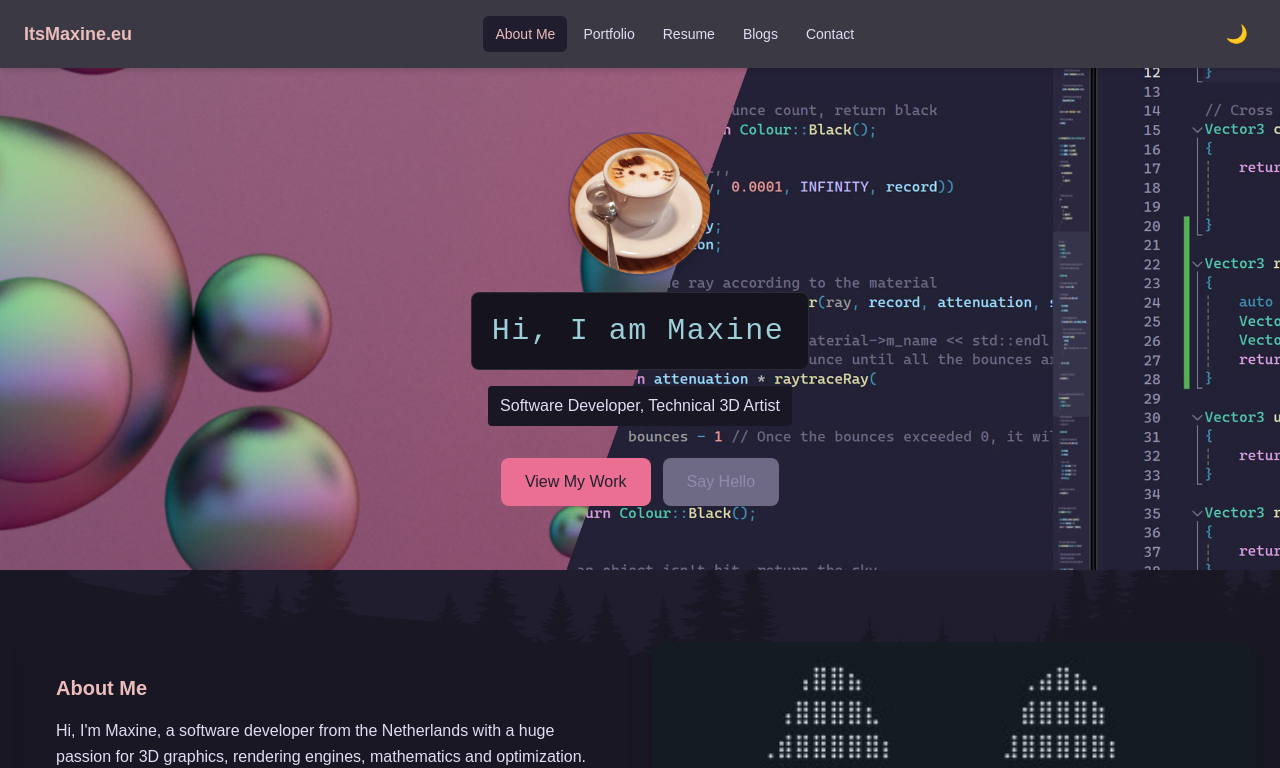
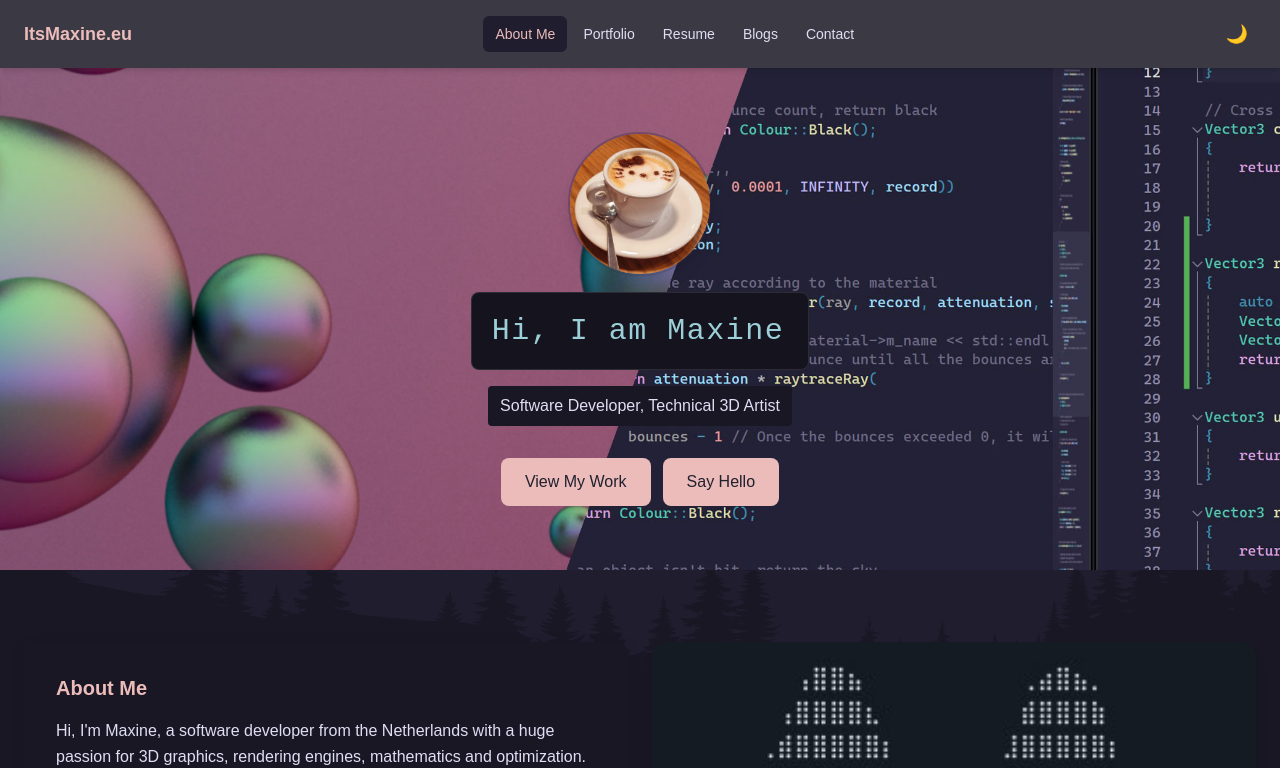
Before and after one commit to MaxineCodes/personal-website, a Next.js app: page /aboutme in a window 1280 px wide. Shown: the top 768 px of the page. Built offline with nearby package versions, Linux system fonts and the light colour scheme.

Commit message:
changed button colour

```diff
--- a/app/(main)/aboutme/page.tsx
+++ b/app/(main)/aboutme/page.tsx
@@ -47,7 +47,7 @@ export default function Home() {
         /* Pine-Forest Wallpaper */
         <div className="pine-forest-bg min-h-screen">
 
-            {/* ===== Hero / Full-Width Banner Section ===== */}
+            {/* Hero / Full-Width Banner Section */}
             <section className="relative flex min-h-[500px] w-screen flex-col items-center justify-center gap-6 overflow-hidden px-4 py-16 text-center">
                 {/* Banner background */}
                 <div className="absolute inset-0 overflow-hidden">
@@ -91,8 +91,8 @@ export default function Home() {
 
                     {/* buttons */}
                     <div className="flex flex-col gap-3 sm:flex-row">
-                        <Button text={"View My Work"} href={"/portfolio"} variant={"bold"}/>
-                        <Button text={"Say Hello"} href={"/contact"} variant={"disabled"}/>
+                        <Button text={"View My Work"} href={"/portfolio"} variant={'default'}/>
+                        <Button text={"Say Hello"} href={"/contact"} variant={'default'}/>
                     </div>
                 </div>
             </section>
@@ -266,6 +266,7 @@ export default function Home() {
 
                 {/* Spacer */}
                 <Spacer/>
+
             </div>
         </div>
     );
```
